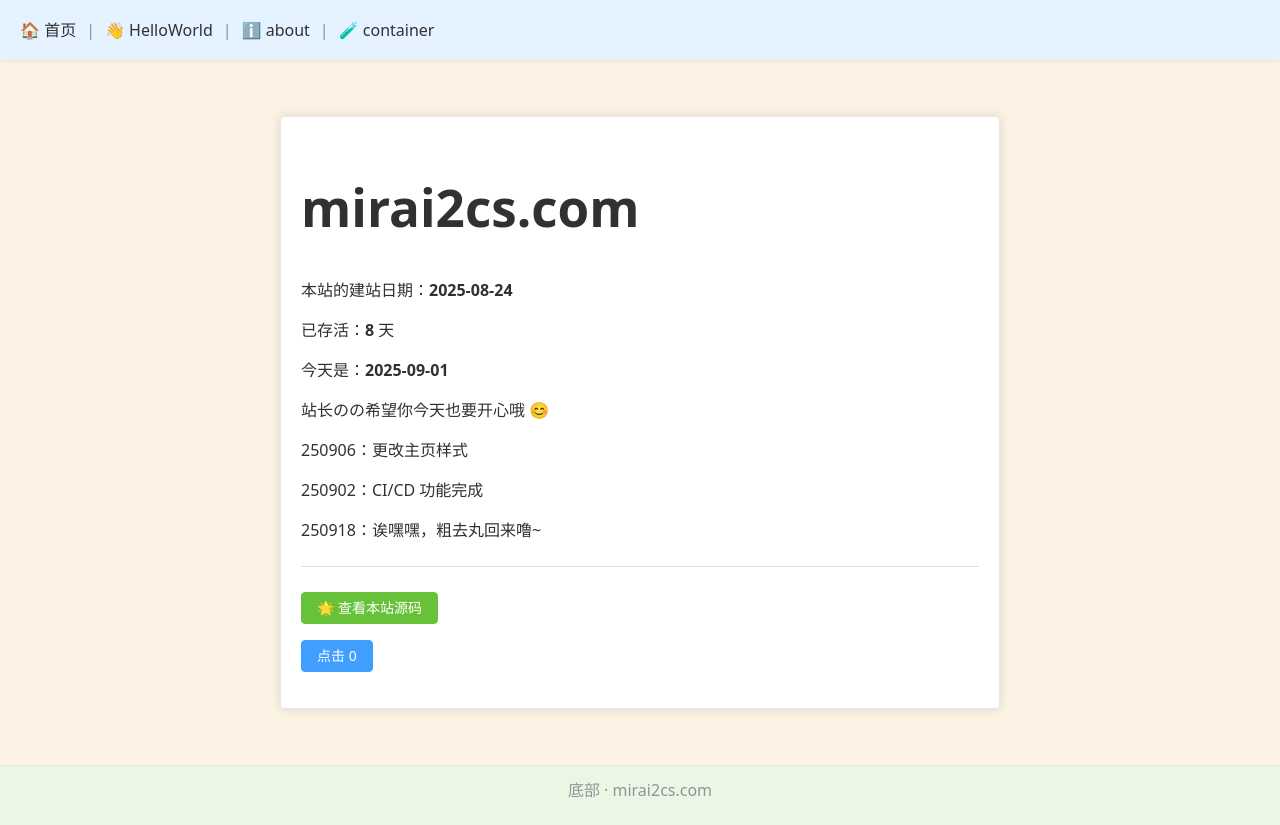
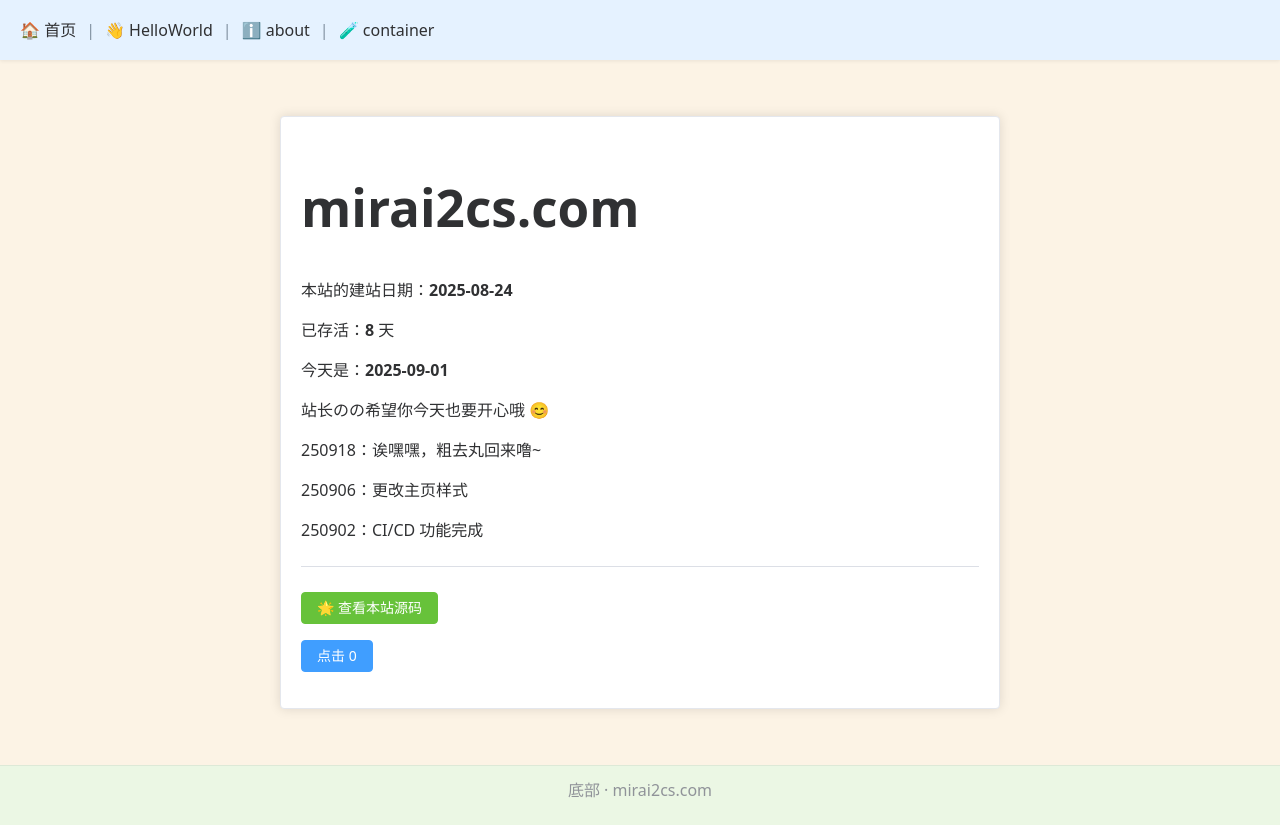
Before and after one commit to nono-easy/mirai2cs, a Vue app in the folder frontend/: page / in a window 1280 px wide. Built offline with nearby package versions, Linux system fonts and the light colour scheme.

Commit message:
chore: 更新日志，250918-1

```diff
--- a/frontend/src/view/Home.vue
+++ b/frontend/src/view/Home.vue
@@ -6,9 +6,10 @@
       <p>已存活：<strong>{{ daysAlive }}</strong> 天</p>
       <p>今天是：<strong>{{ todayStr }}</strong></p>
       <p>站长のの希望你今天也要开心哦 😊</p>
+
+      <p>250918：诶嘿嘿，粗去丸回来噜~</p>
       <p>250906：更改主页样式</p>
       <p>250902：CI/CD 功能完成</p>
-      <p>250918：诶嘿嘿，粗去丸回来噜~</p>
       <el-divider></el-divider>
       <p>
         <a href="https://github.com/nono-easy/mirai2cs" target="_blank">
```
